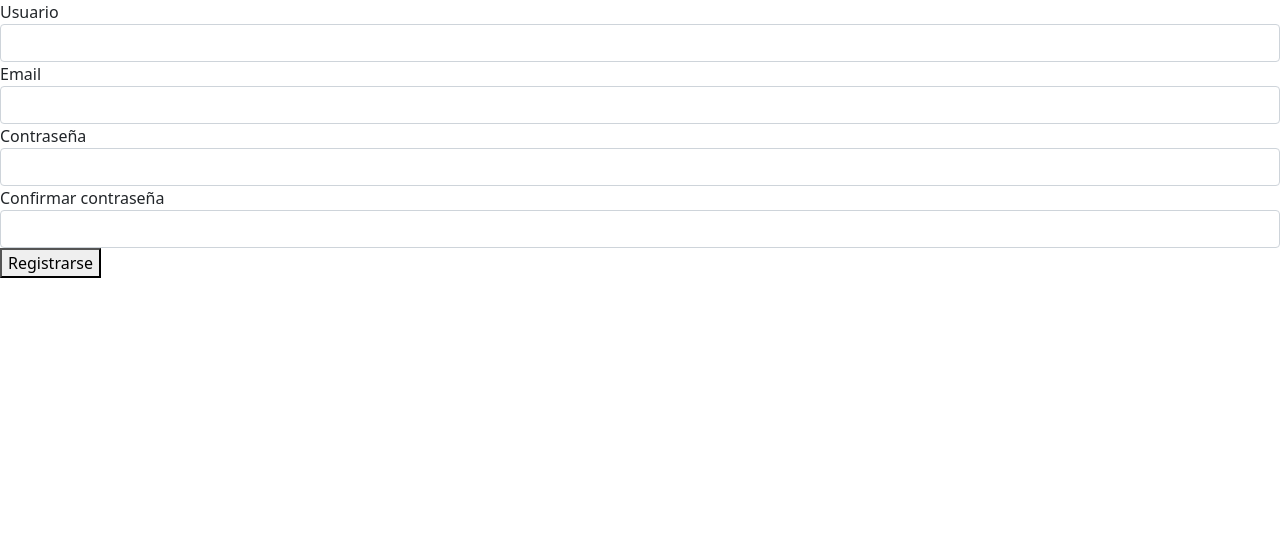
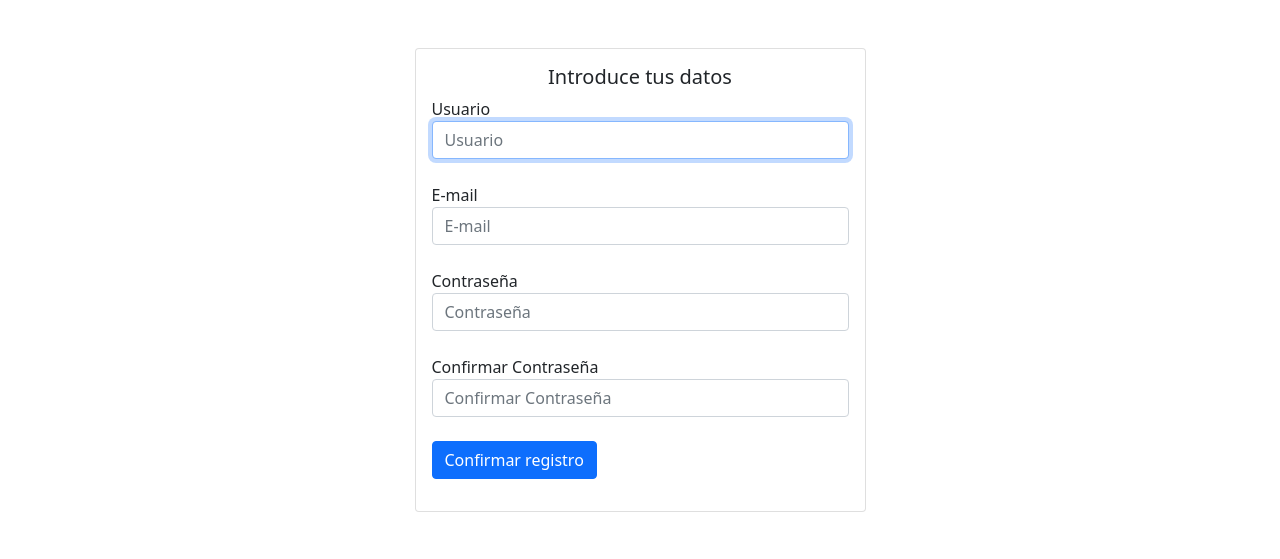
Before and after one commit to manusoftwaredelsol/tareas, a PHP site: page /register in a window 1280 px wide. Shown: the top 559 px of the page. Run offline with PHP 8.4, Linux system fonts and the light colour scheme.

Commit message:
css
cambiados los css de los formularios login y register por bootstrap

```diff
--- a/src/pages/register/register.php
+++ b/src/pages/register/register.php
@@ -1,24 +1,38 @@
 
-
-<form method="post" action="" name="register">
-    <div class="form-element">
-        <label>Usuario</label>
-        <input type="text" class="form-control" name="username" required />
+<div class="container">
+    <div class="row">
+      <div class="col-sm-9 col-md-7 col-lg-5 mx-auto">
+        <div class="card card-signin my-5">
+          <div class="card-body">
+            <h5 class="card-title text-center">Introduce tus datos</h5>
+            <form method="post" action="" class="form-signin" name="register">
+              <div class="form-label-group">
+                <label for="inputUser">Usuario</label>
+                <input type="text" name="username" class="form-control" placeholder="Usuario" required autofocus>
+                <br/>
+              </div>
+                <div class="form-label-group">
+                <label for="inputEmail">E-mail</label>
+                <input type="text" name="email" class="form-control" placeholder="E-mail" required autofocus>
+                <br/>
+              </div>
+              <div class="form-label-group">
+                <label for="inputPassword">Contraseña</label>
+                <input type="password" name="password" class="form-control" placeholder="Contraseña" required>
+                <br/>
+              </div>
+              <div class="form-label-group">
+                <label for="inputConfirmPassword">Confirmar Contraseña</label>
+                <input type="password" name="password-check" class="form-control" placeholder="Confirmar Contraseña" required>
+                <br/>
+              </div>
+              <button class="btn btn-primary text-center" type="submit" value="register">Confirmar registro</button>
+            </form>
+          </div>
+        </div>
+      </div>
     </div>
-    <div class="form-element">
-        <label>Email</label>
-        <input type="email" class="form-control" name="email" required />
-    </div>
-    <div class="form-element">
-        <label>Contraseña</label>
-        <input type="password" class="form-control" name="password" required />
-    </div>
-    <div class="form-element">
-        <label>Confirmar contraseña</label>
-        <input type="password" class="form-control" name="password-check" required />
-    </div>
-    <button type="submit" name="register" value="register">Registrarse</button>
-</form>
+  </div>
         <?php
 
 
```
Also changed, not shown: src/pages/login/login.php (+28 -24 lines).
